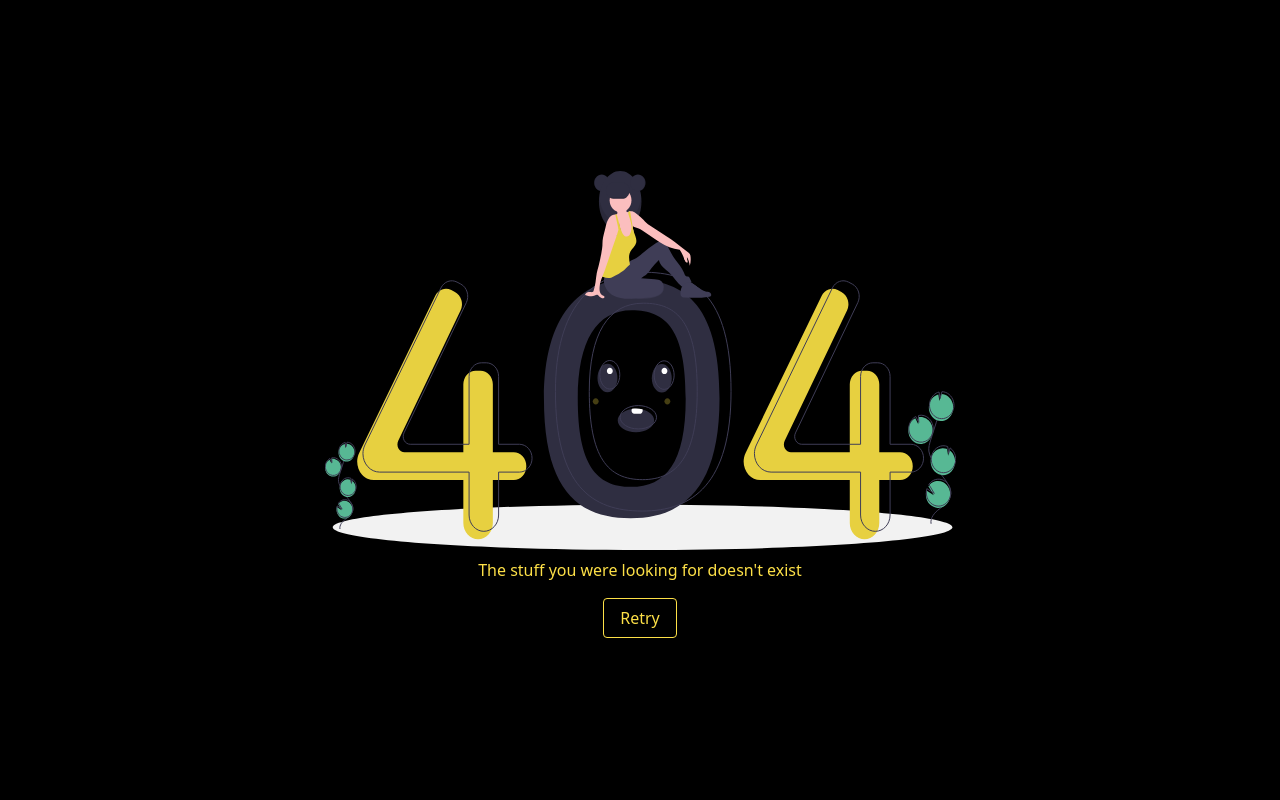
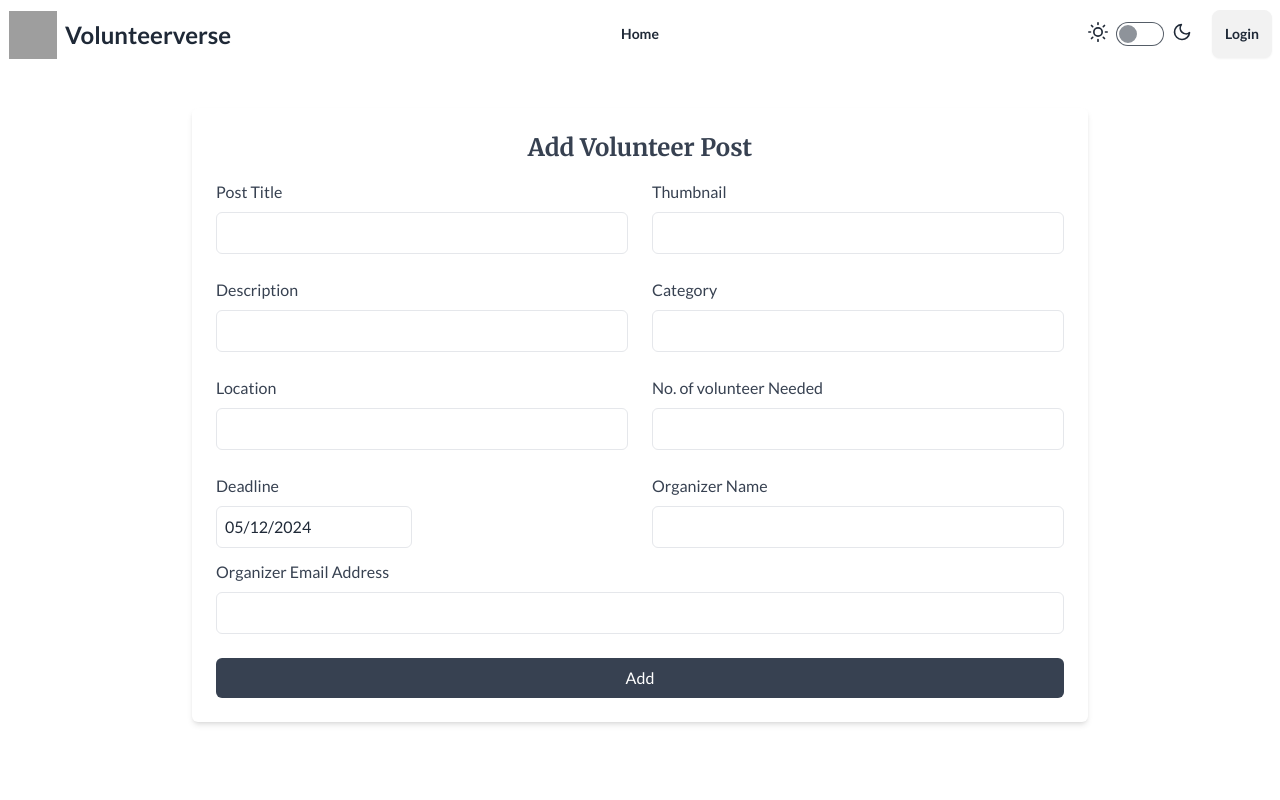
Before and after one commit to nhwnahid007/volunteer-verse, a React (Vite) app: page /addvolunteerpost in a window 1280 px wide. Shown: the top 800 px of the page. Built offline with nearby package versions, Linux system fonts and the light colour scheme; no server answers; grey boxes are pictures that could not be loaded; a web font is replaced by a local one.

Commit message:
add new vlunteer post to database

```diff
--- a/package.json
+++ b/package.json
@@ -10,11 +10,15 @@
     "preview": "vite preview"
   },
   "dependencies": {
+    "axios": "^1.6.8",
     "firebase": "^10.11.1",
     "localforage": "^1.10.0",
     "match-sorter": "^6.3.4",
     "react": "^18.2.0",
+    "react-date-picker": "^11.0.0",
+    "react-datepicker": "^6.9.0",
     "react-dom": "^18.2.0",
+    "react-hot-toast": "^2.4.1",
     "react-icons": "^5.2.1",
     "react-router-dom": "^6.23.1",
     "sort-by": "^1.2.0",
--- /dev/null
+++ b/src/Pages/AddVolunteerPost/AddVolunteerPost.jsx
@@ -0,0 +1,208 @@
+import { useContext, useState } from "react";
+import { AuthContext } from "../../Provider/AuthProvider";
+
+import DatePicker from "react-datepicker";
+
+import "react-datepicker/dist/react-datepicker.css";
+import axios from "axios";
+import toast from "react-hot-toast";
+
+const AddVolunteerPost = () => {
+  const [startDate, setStartDate] = useState(new Date());
+
+  const { user } = useContext(AuthContext);
+  console.log(user);
+
+
+  const handleNeedVolunteerPost = async event => {
+    event.preventDefault()
+    const form = event.target
+    const title = form.title.value
+    const thumbnail = form.thumbnail.value
+    const description = form.description.value
+    const category = form.category.value
+    const location = form.location.value
+    // const deadline = startDate
+    const deadline = new Date(startDate).toLocaleDateString('en-US', {
+      year: 'numeric',
+      month: '2-digit',
+      day: '2-digit',
+    });
+    const volunteerneed = parseFloat(form.volunteerneed.value)
+    const name = form.name.value
+    const email = form.email.value
+
+
+
+    const needVolunteerData = {
+        title,thumbnail,description,category,deadline,location,volunteerneed,name,email
+    }
+   console.table(needVolunteerData)
+   try{
+    const {data} =   await axios.post(`${import.meta.env.VITE_API_URL}/volunteers`,needVolunteerData)
+    console.log(data)
+    if (data.insertedId){
+      toast.success('Added sucessfully')
+    }
+   }
+   catch(err){
+    console.log(err)
+   }
+  }
+  return (
+    <div>
+      <section className="max-w-4xl mt-10 p-6 mx-auto bg-white rounded-md shadow-md dark:bg-gray-800">
+        <h2 className="text-2xl text-center font-merriweather font-semibold text-gray-700 capitalize dark:text-white">
+          Add Volunteer Post
+        </h2>
+        <form onSubmit={handleNeedVolunteerPost}>
+          <div className="grid grid-cols-1 gap-6 mt-4 sm:grid-cols-2">
+            <div>
+              <label
+                className="text-gray-700 dark:text-gray-200"
+                htmlFor="username"
+              >
+                Post Title
+              </label>
+              <input
+                id="username"
+                type="text"
+                name="title"
+                className="block w-full px-4 py-2 mt-2 text-gray-700 bg-white border border-gray-200 rounded-md dark:bg-gray-800 dark:text-gray-300 dark:border-gray-600 focus:border-blue-400 focus:ring-blue-300 focus:ring-opacity-40 dark:focus:border-blue-300 focus:outline-none focus:ring"
+              />
+            </div>
+            <div>
+              <label
+                className="text-gray-700 dark:text-gray-200"
+                htmlFor="username"
+              >
+                Thumbnail
+              </label>
+              <input
+                id="username"
+                type="text"
+                name="thumbnail"
+                className="block w-full px-4 py-2 mt-2 text-gray-700 bg-white border border-gray-200 rounded-md dark:bg-gray-800 dark:text-gray-300 dark:border-gray-600 focus:border-blue-400 focus:ring-blue-300 focus:ring-opacity-40 dark:focus:border-blue-300 focus:outline-none focus:ring"
+              />
+            </div>
+            <div>
+              <label
+                className="text-gray-700 dark:text-gray-200"
+                htmlFor="username"
+              >
+                Description
+              </label>
+              <input
+                id="username"
+                type="text"
+                name="description"
+                className="block w-full px-4 py-2 mt-2 text-gray-700 bg-white border border-gray-200 rounded-md dark:bg-gray-800 dark:text-gray-300 dark:border-gray-600 focus:border-blue-400 focus:ring-blue-300 focus:ring-opacity-40 dark:focus:border-blue-300 focus:outline-none focus:ring"
+              />
+            </div>
+            <div>
+              <label
+                className="text-gray-700 dark:text-gray-200"
+                htmlFor="username"
+              >
+                Category
+              </label>
+              <input
+                id="username"
+                type="text"
+                name="category"
+                className="block w-full px-4 py-2 mt-2 text-gray-700 bg-white border border-gray-200 rounded-md dark:bg-gray-800 dark:text-gray-300 dark:border-gray-600 focus:border-blue-400 focus:ring-blue-300 focus:ring-opacity-40 dark:focus:border-blue-300 focus:outline-none focus:ring"
+              />
+            </div>
+
+            <div>
+              <label
+                className="text-gray-700 dark:text-gray-200"
+                htmlFor="username"
+              >
+                Location
+              </label>
+              <input
+                id="username"
+                type="text"
+                name="location"
+                className="block w-full px-4 py-2 mt-2 text-gray-700 bg-white border border-gray-200 rounded-md dark:bg-gray-800 dark:text-gray-300 dark:border-gray-600 focus:border-blue-400 focus:ring-blue-300 focus:ring-opacity-40 dark:focus:border-blue-300 focus:outline-none focus:ring"
+              />
+            </div>
+
+            <div>
+              <label
+                className="text-gray-700 dark:text-gray-200"
+                htmlFor="username"
+              >
+                No. of volunteer Needed
+              </label>
+              <input
+                id="username"
+                type="text"
+                name="volunteerneed"
+                className="block w-full px-4 py-2 mt-2 text-gray-700 bg-white border border-gray-200 rounded-md dark:bg-gray-800 dark:text-gray-300 dark:border-gray-600 focus:border-blue-400 focus:ring-blue-300 focus:ring-opacity-40 dark:focus:border-blue-300 focus:outline-none focus:ring"
+              />
+            </div>
+
+            <div className="flex  flex-col gap-2">
+              <label
+                className="text-gray-700 dark:text-gray-200"
+                htmlFor="username"
+              >
+                Deadline
+              </label>
+              {/* <input
+                id="username"
+                type="text"
+                name="deadline"
+                className="block w-full px-4 py-2 mt-2 text-gray-700 bg-white border border-gray-200 rounded-md dark:bg-gray-800 dark:text-gray-300 dark:border-gray-600 focus:border-blue-400 focus:ring-blue-300 focus:ring-opacity-40 dark:focus:border-blue-300 focus:outline-none focus:ring"
+              /> */}
+                <DatePicker className="border p-2 rounded-md" selected={startDate} onChange={(date) => setStartDate(date)} />
+
+            </div>
+
+            <div>
+              <label
+                className="text-gray-700 dark:text-gray-200"
+                htmlFor="username"
+              >
+                Organizer Name
+              </label>
+              <input
+                defaultValue={user?.displayName}
+                readOnly
+                id="username"
+                type="text"
+                name="name"
+                className="block w-full px-4 py-2 mt-2 text-gray-700 bg-white border border-gray-200 rounded-md dark:bg-gray-800 dark:text-gray-300 dark:border-gray-600 focus:border-blue-400 focus:ring-blue-300 focus:ring-opacity-40 dark:focus:border-blue-300 focus:outline-none focus:ring"
+              />
+            </div>
+          </div>
+          <div className="mt-3">
+            <label
+              className="text-gray-700 dark:text-gray-200"
+              htmlFor="emailAddress"
+            >
+              Organizer Email Address
+            </label>
+            <input
+              defaultValue={user?.email}
+              readOnly
+              id="emailAddress"
+              type="email"
+              name="email"
+              className="block w-full px-4 py-2 mt-2 text-gray-700 bg-white border border-gray-200 rounded-md dark:bg-gray-800 dark:text-gray-300 dark:border-gray-600 focus:border-blue-400 focus:ring-blue-300 focus:ring-opacity-40 dark:focus:border-blue-300 focus:outline-none focus:ring"
+            />
+          </div>
+          <div className="mt-6">
+            <button className="px-8 w-full block py-2.5 leading-5 text-white transition-colors duration-300 transform bg-gray-700 rounded-md hover:bg-gray-600 focus:outline-none focus:bg-gray-600">
+              Add
+            </button>
+          </div>
+        </form>
+      </section>
+    </div>
+  );
+};
+
+export default AddVolunteerPost;
--- a/src/main.jsx
+++ b/src/main.jsx
@@ -5,9 +5,12 @@ import "./index.css";
 import { RouterProvider } from "react-router-dom";
 import router from "./routes/Routes.jsx";
 import AuthProvider from "./Provider/AuthProvider.jsx";
+import { Toaster } from "react-hot-toast";
 
 ReactDOM.createRoot(document.getElementById("root")).render(
   <React.StrictMode>
-    <AuthProvider><RouterProvider router={router} /></AuthProvider>
+    <AuthProvider><RouterProvider router={router} />
+    <Toaster />
+    </AuthProvider>
   </React.StrictMode>
 );
--- a/src/routes/Routes.jsx
+++ b/src/routes/Routes.jsx
@@ -5,6 +5,7 @@ import Error from "../Pages/Error/Error";
 import Login from "../Pages/Login/Login";
 import Register from "../Pages/Register/Register";
 import NeedPostCardDetails from "../Pages/CardDetails/NeedPostCardDetails";
+import AddVolunteerPost from "../Pages/AddVolunteerPost/AddVolunteerPost";
 
 
 const router = createBrowserRouter([
@@ -31,6 +32,10 @@ const router = createBrowserRouter([
             element: <NeedPostCardDetails></NeedPostCardDetails>,
             loader: ({params}) => fetch(`${import.meta.env.VITE_API_URL}/volunteer/${params.id}`)
         },
+        {
+          path: '/addvolunteerpost',
+          element:<AddVolunteerPost></AddVolunteerPost>
+        }
       ]
     },
   ]);
--- a/src/shared/Navbar.jsx
+++ b/src/shared/Navbar.jsx
@@ -152,7 +152,7 @@ const Navbar = () => {
                   </a>
                 </li>
                 <li>
-                  <a>Add Volunteer Post</a>
+                  <Link to='/addvolunteerpost'>Add Volunteer Post</Link>
                 </li>
                 <li>
                   <a>Manage My Post</a>
```
Also changed, not shown: 1 other file (tests, documents, lock files or other folders).
